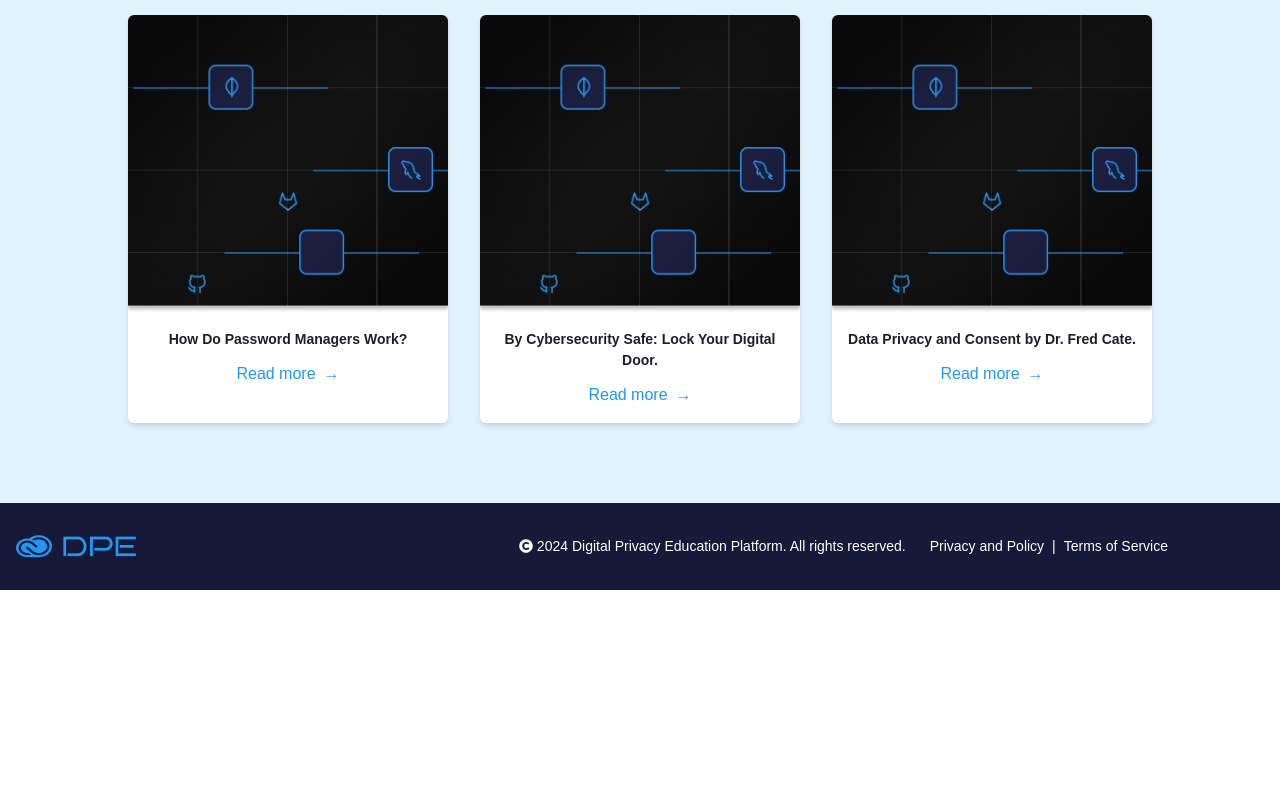
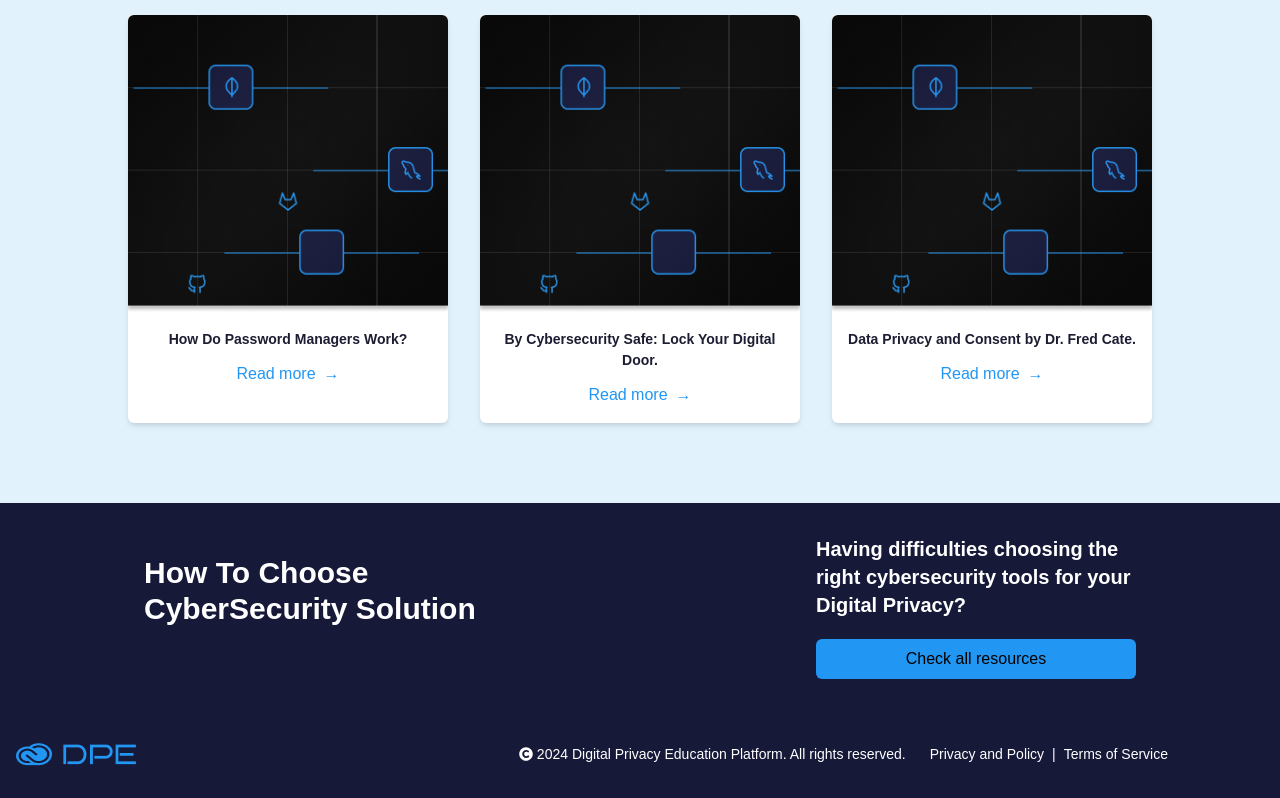
Before and after one commit to Gladchux14/Digital-PE, a Next.js app: page / in a window 1280 px wide. Shown: the part 2541-3339 px from the top of the page. Before the commit the page ends 3131 px from the top, so only its background shows below. Built offline with nearby package versions, Linux system fonts and the light colour scheme.

Commit message:
fix:route

```diff
--- /dev/null
+++ b/app/community/page.jsx
@@ -0,0 +1,27 @@
+import Link from "next/link";
+
+
+export default function NotFound() {
+  return (
+    <div className="min-h-screen flex flex-col justify-center items-center text-center bg-[#E1F2FD] p-10 rounded-lg">
+
+      <img
+                src="soon.png"
+                alt="coming soon image"
+                className="flex items-center h-64 justify-center py-4"
+              />
+      <h1 className="text-3xl text-[#1C1D32] font-bold">Coming Soon</h1>
+      <p className="text-xl text-[#1C1D32] mt-4">
+       Are you ready to get something new from us? <span className="font-bold">Get notified when we launch</span>
+      </p>
+      <button>
+      <Link
+        href="/"
+        className="mt-6 inline-block px-6 py-3 bg-[#E1F2FD] text-[#1C1D32]  font-semibold text-lg rounded-lg hover:bg-[2196F3] transition duration-300"
+      >
+         Notify Me
+      </Link>
+      </button>
+    </div>
+  );
+}
--- a/app/components/articles.jsx
+++ b/app/components/articles.jsx
@@ -109,7 +109,7 @@ const Articles = () => {
               <img
                 src={article.imageUrl}
                 alt={article.title}
-                className="w-full h-full object-cover"
+                className=" h-55 object-cover"
               />
             </div>
 
--- a/app/page.js
+++ b/app/page.js
@@ -6,6 +6,7 @@ import Link from "next/link";
 import DPEContent from "./components/dpecontent";
 import LandingpageTools from "./components/landingTool"
 import LandingVideos from "./components/landingvideo"
+import FaSocial from "./components/fasocial"
 
 
 export default function Home() {
@@ -41,6 +42,28 @@ export default function Home() {
 
         <LandingVideos />
 
+    <section className="bg-[#171939] py-8">
+      <div className="max-w-5xl mx-auto flex items-center justify-between px-4">
+
+        <div>
+          <h1 className="text-2xl md:text-3xl max-w-96 mb-8 font-bold text-[#ffff]">
+            How To Choose CyberSecurity Solution
+          </h1>
+        </div>
+
+        <div className="  ">
+          <h3 className="text-xl max-w-80 font-semibold text-[#ffff] mb-5">
+          Having difficulties choosing the right cybersecurity tools for your Digital Privacy?
+          </h3>
+          <Link href="/resources">
+            <p className="bg-[#2196F3]  text-center px-4 py-2 rounded-md hover:bg-[#1e88e5]">
+            Check all resources
+            </p>
+          </Link>
+        </div>
+      </div>
+    </section>
+
     </div>
   );
 }
--- a/app/resources/page.jsx
+++ b/app/resources/page.jsx
@@ -52,7 +52,6 @@ const Resources = () => {
 
       <hr className="mb-8" />
 
-      {/* Render the content based on active tab */}
       {renderContent()}
     </div>
   );
--- a/app/tutorial/guides/guide2fa/page.jsx
+++ b/app/tutorial/guides/guide2fa/page.jsx
@@ -1,4 +1,6 @@
-import FaSocial from "@/app/components/2fa-social";
+
+import  FaSocial  from "/app/components/fasocial.jsx";
+
 import Link from "next/link";
 
 const GuideVpn = () => {
@@ -138,7 +140,7 @@ const GuideVpn = () => {
           and widely used method.
         </h2>
 
-        <FaSocial />
+     <FaSocial />
 
         <div>
           <h2 className="text-lg font-bold mb-3">
```
Also changed, not shown: app/components/fasocial.jsx (renamed from app/components/2fa-social.jsx, +7 -10 lines), public/soon.png (added), 1 other file (tests, documents, lock files or other folders).
